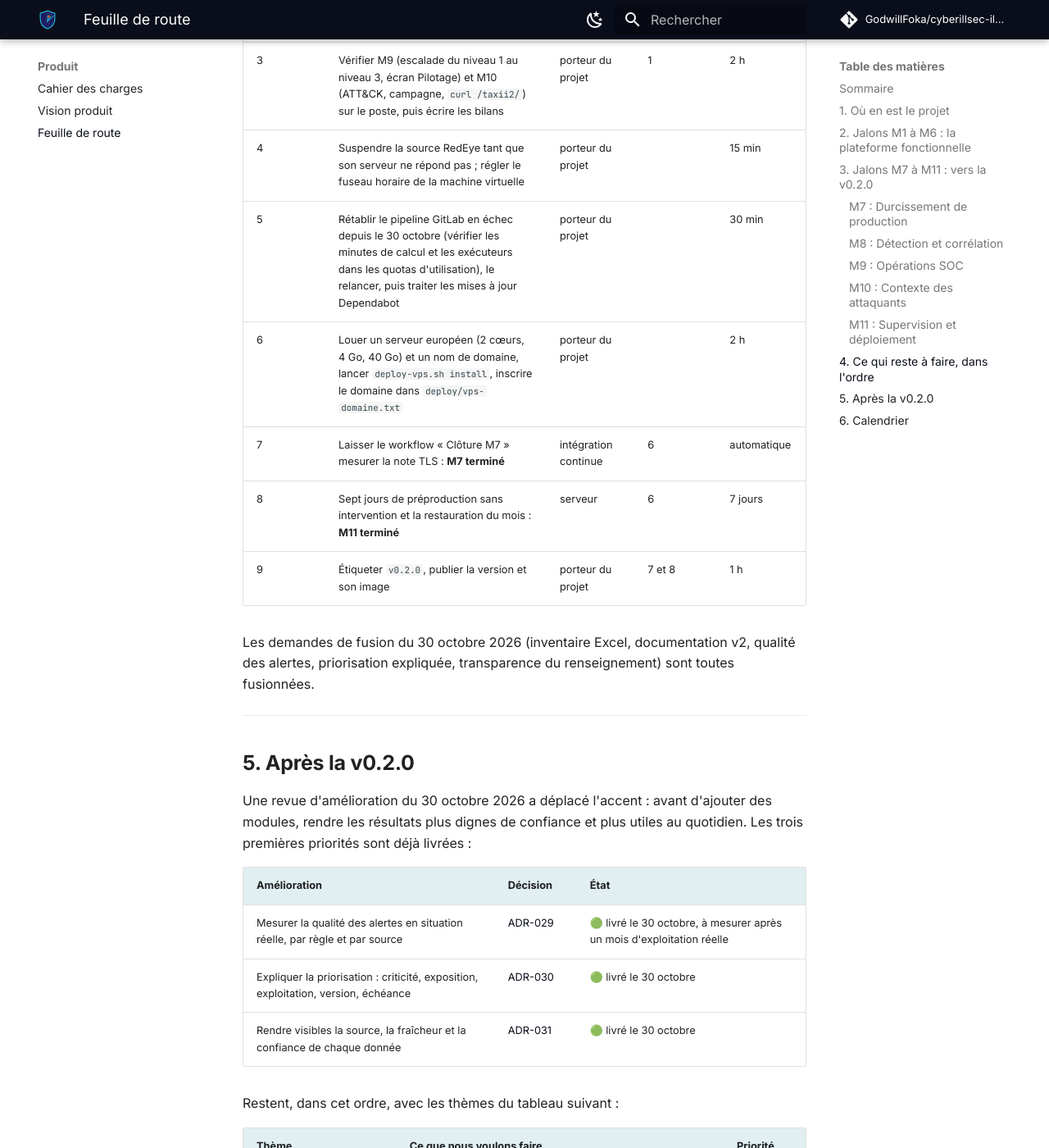
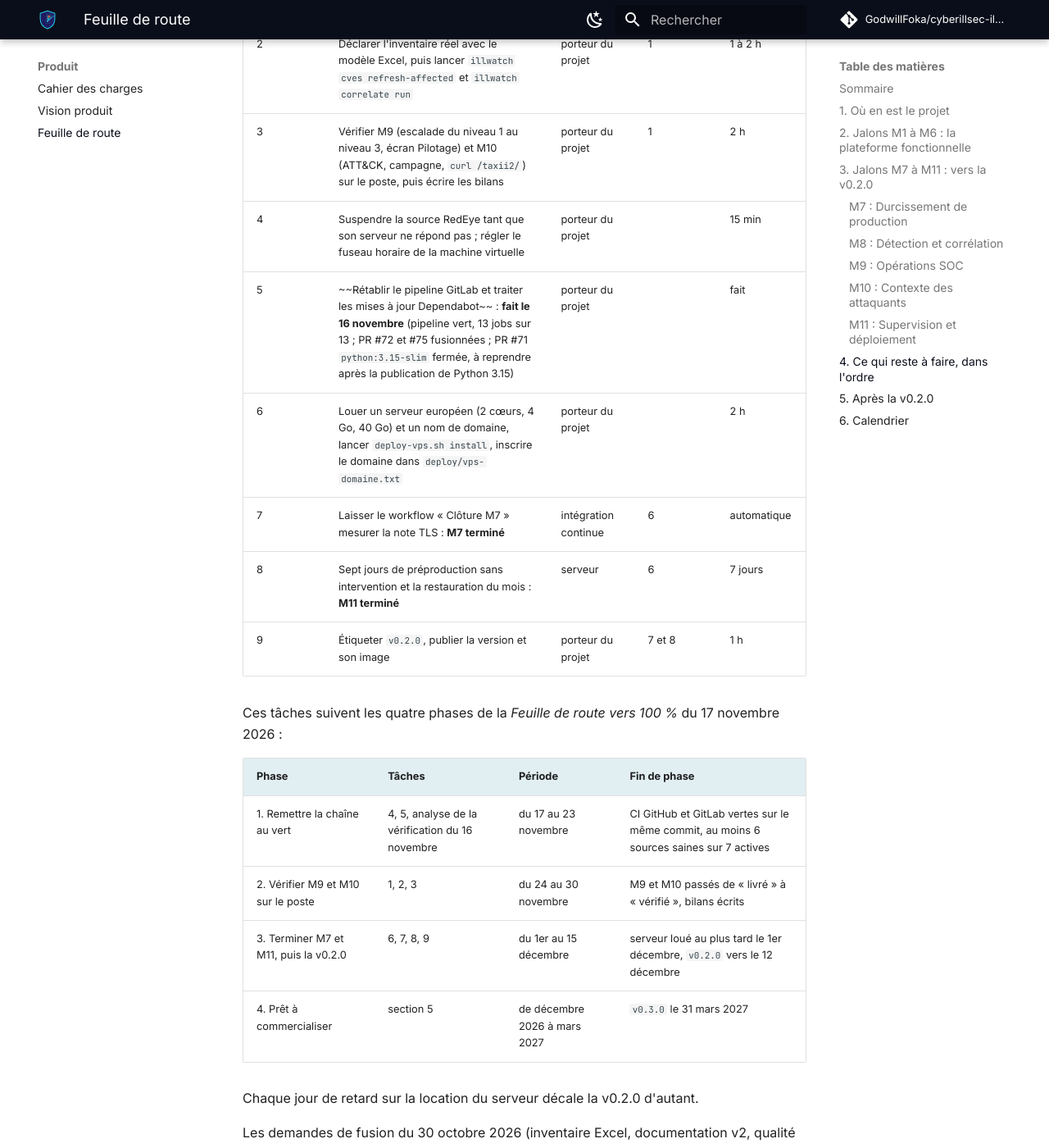
Before and after one commit to GodwillFoka/cyberillsec-illwatch, an MkDocs documentation site: the page built from docs/ROADMAP.md, in a window 1280 px wide and 1400 px high, scrolled down 5387 px. Shown: the whole window at 82% size. Built offline with MkDocs 1.6.1 and Material for MkDocs 9.7.7, drawn with Linux system fonts in a browser that asks for light colours; comment, search, counter and statistics services are not loaded; some of the changed text lies outside the part shown.

Commit message:
docs(feuille de route) : constats du 17/11 et calendrier vers 100 %
- ROADMAP v2.1 : pipeline GitLab de nouveau vert (tâche 5 faite le 16/11),
  quatre phases de la feuille de route vers 100 %, v0.2.0 visée vers le
  12/12 (VPS au plus tard le 1er décembre), v0.3.0 le 31/03/2027.
- ETAT_AVANCEMENT : point du 17/11, PR Dependabot traitées, échec de la
  validation réelle du 16/11 (scénario SOC 50/55, transitions d'incident
  en 409) consigné comme point ouvert.

Co-Authored-By: Claude Opus 5.5 <noreply@anthropic.com>

```diff
--- a/docs/ROADMAP.md
+++ b/docs/ROADMAP.md
@@ -4,7 +4,7 @@
 
 | | |
 |---|---|
-| **Version du document** | v2.0, mise à jour le 30 octobre 2026 |
+| **Version du document** | v2.1, mise à jour le 17 novembre 2026 (v2.0 du 30 octobre) |
 | **Version du logiciel** | `0.2.0.dev0` en cours sur `main` ; la dernière version publiée est `v0.1.1`, qui réunit les jalons M1 à M6 |
 | **Prochain objectif** | la v0.2.0, première version candidate à la production, puis la suite décrite [plus bas](#5-apres-la-v020) |
 
@@ -32,12 +32,13 @@ En résumé : la plateforme fonctionne et a été vérifiée sur des données r
 jalons sont livrés dans le code ; il manque surtout un serveur en Europe pour les valider en
 conditions de production.
 
-| | Au 10 novembre 2026 |
+| | Au 17 novembre 2026 |
 |---|---|
 | **Vérifié sur données réelles** | les jalons M1 à M6 et M8 ; le scénario complet d'un SOC passe ses 48 contrôles sur le poste et ses 55 contrôles dans la vérification du lundi 9 novembre ; 528 453 indicateurs et 26 416 failles sur le poste de test |
 | **Livré, à vérifier sur le poste de test** | M9 (opérations SOC), M10 (contexte des attaquants) et l'import de l'inventaire depuis Excel (ADR-028) |
 | **Livré, en attente du serveur européen** | M7 (HTTPS sur un domaine public, note SSL Labs) et M11 (sept jours de préproduction) |
-| **Qualité** | deux chaînes d'intégration continue (GitHub verte ; GitLab en échec d'exécution depuis le 30 octobre, voir l'étape 5), plus de 680 tests, environ 90 % du code couvert, une vérification sur données réelles chaque lundi, une préproduction et des captures d'écran refaites à chaque modification |
+| **Qualité** | deux chaînes d'intégration continue, vertes toutes les deux sur le même commit `f022e3b` depuis le 16 novembre (GitLab : 13 jobs sur 13), plus de 680 tests, environ 90 % du code couvert, une vérification sur données réelles chaque lundi, une préproduction et des captures d'écran refaites à chaque modification |
+| **Point ouvert** | la vérification sur données réelles du lundi 16 novembre a échoué (scénario SOC 50 sur 55 : transitions d'incident refusées, MTTR non mesuré) sur le même commit que celle, verte, du 9 novembre ; à analyser avant les constats sur le poste |
 | **Documentation** | guide d'installation, manuel fonctionnel, cahier des charges, vision et feuille de route en version 2.0 ; 31 décisions d'architecture |
 
 ![Croissance de la base d'IOC](assets/schemas/chiffres-ioc.svg)
@@ -139,11 +140,22 @@ serveur prévu pour M7.
 | 2 | Déclarer l'inventaire réel avec le modèle Excel, puis lancer `illwatch cves refresh-affected` et `illwatch correlate run` | porteur du projet | 1 | 1 à 2 h |
 | 3 | Vérifier M9 (escalade du niveau 1 au niveau 3, écran Pilotage) et M10 (ATT&CK, campagne, `curl /taxii2/`) sur le poste, puis écrire les bilans | porteur du projet | 1 | 2 h |
 | 4 | Suspendre la source RedEye tant que son serveur ne répond pas ; régler le fuseau horaire de la machine virtuelle | porteur du projet | | 15 min |
-| 5 | Rétablir le pipeline GitLab en échec depuis le 30 octobre (vérifier les minutes de calcul et les exécuteurs dans les quotas d'utilisation), le relancer, puis traiter les mises à jour Dependabot | porteur du projet | | 30 min |
+| 5 | ~~Rétablir le pipeline GitLab et traiter les mises à jour Dependabot~~ : **fait le 16 novembre** (pipeline vert, 13 jobs sur 13 ; PR #72 et #75 fusionnées ; PR #71 `python:3.15-slim` fermée, à reprendre après la publication de Python 3.15) | porteur du projet | | fait |
 | 6 | Louer un serveur européen (2 cœurs, 4 Go, 40 Go) et un nom de domaine, lancer `deploy-vps.sh install`, inscrire le domaine dans `deploy/vps-domaine.txt` | porteur du projet | | 2 h |
 | 7 | Laisser le workflow « Clôture M7 » mesurer la note TLS : **M7 terminé** | intégration continue | 6 | automatique |
 | 8 | Sept jours de préproduction sans intervention et la restauration du mois : **M11 terminé** | serveur | 6 | 7 jours |
 | 9 | Étiqueter `v0.2.0`, publier la version et son image | porteur du projet | 7 et 8 | 1 h |
+
+Ces tâches suivent les quatre phases de la *Feuille de route vers 100 %* du 17 novembre 2026 :
+
+| Phase | Tâches | Période | Fin de phase |
+|---|---|---|---|
+| 1. Remettre la chaîne au vert | 4, 5, analyse de la vérification du 16 novembre | du 17 au 23 novembre | CI GitHub et GitLab vertes sur le même commit, au moins 6 sources saines sur 7 actives |
+| 2. Vérifier M9 et M10 sur le poste | 1, 2, 3 | du 24 au 30 novembre | M9 et M10 passés de « livré » à « vérifié », bilans écrits |
+| 3. Terminer M7 et M11, puis la v0.2.0 | 6, 7, 8, 9 | du 1er au 15 décembre | serveur loué au plus tard le 1er décembre, `v0.2.0` vers le 12 décembre |
+| 4. Prêt à commercialiser | section 5 | de décembre 2026 à mars 2027 | `v0.3.0` le 31 mars 2027 |
+
+Chaque jour de retard sur la location du serveur décale la v0.2.0 d'autant.
 
 Les demandes de fusion du 30 octobre 2026 (inventaire Excel, documentation v2, qualité des
 alertes, priorisation expliquée, transparence du renseignement) sont toutes fusionnées.
@@ -188,4 +200,9 @@ Restent, dans cet ordre, avec les thèmes du tableau suivant :
 | du 10 au 15 octobre 2026 | interface web, M8 terminé, M9, M10 et M11 livrés |
 | du 22 au 24 octobre 2026 | site de présentation en cinq langues, demandes de démonstration |
 | 30 octobre 2026 | inventaire en fichier, nouvelle ponctuation, documentation v2.0 |
-| novembre 2026 (objectif) | serveur européen, M7 et M11 terminés, version `v0.2.0` |
+| 16 novembre 2026 | pipeline GitLab de nouveau vert, mises à jour Dependabot traitées |
+| du 17 au 30 novembre 2026 (prévu) | chaîne au vert, M9 et M10 vérifiés sur le poste |
+| 1er décembre 2026 (date butoir) | location du serveur européen et du nom de domaine |
+| vers le 12 décembre 2026 (prévu) | M7 et M11 terminés, version `v0.2.0` |
+| de décembre 2026 à mars 2027 (prévu) | pilote SOC, accessibilité, marche à suivre, plusieurs organisations, Cyberill TI Cloud, test d'intrusion |
+| 31 mars 2027 (objectif) | version `v0.3.0` : ILLWATCH à 100 % |
```
Also changed, not shown: Rapport/ETAT_AVANCEMENT.md (+27 -7 lines).
